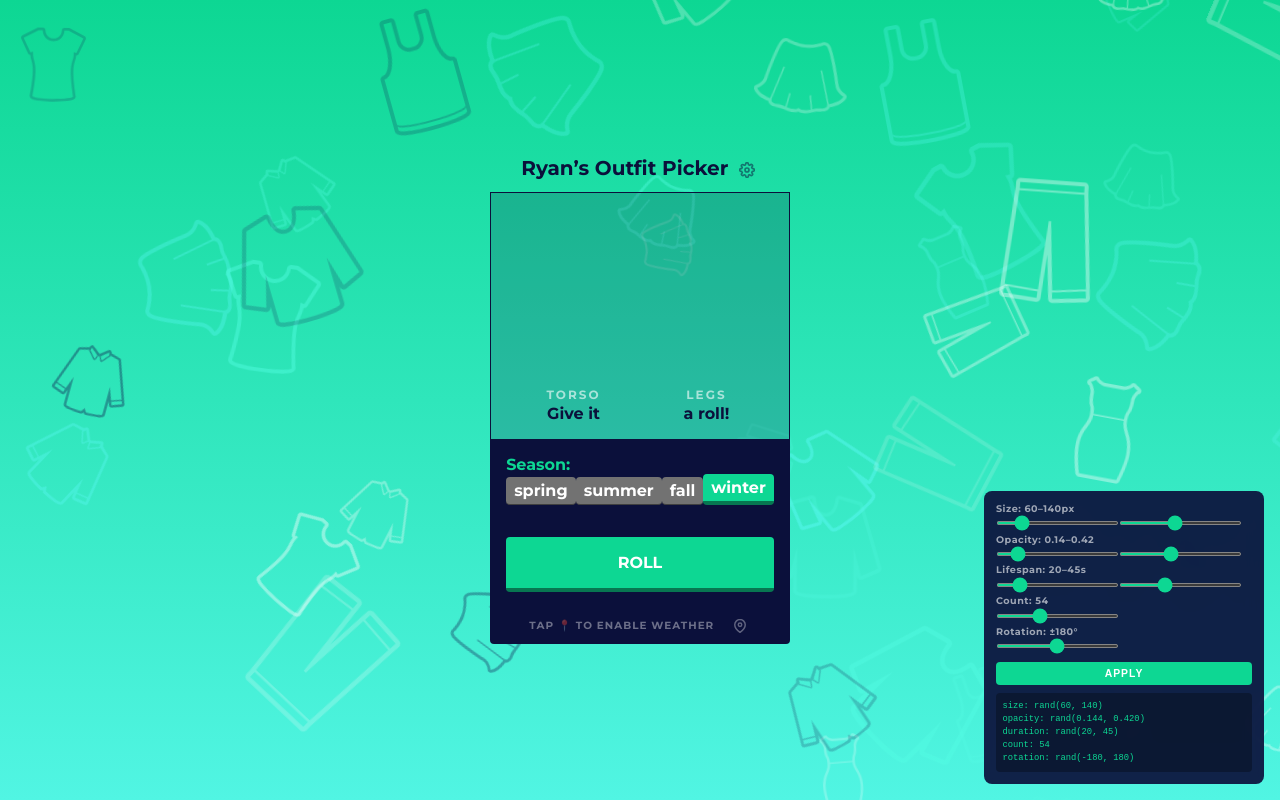
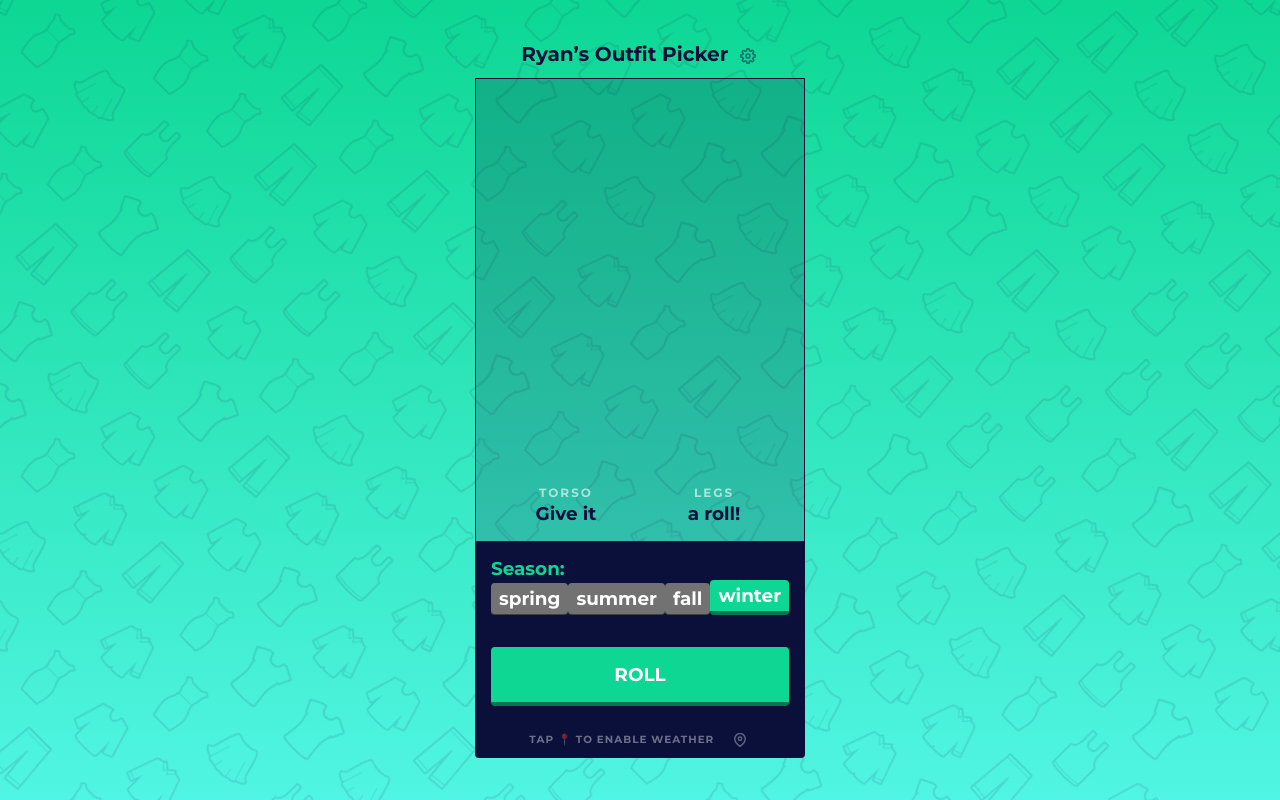
Before and after one commit to sc0ttr0berts0n/outfit-picker, a Vue app: page / in a window 1280 px wide. Built offline with nearby package versions, Linux system fonts and the light colour scheme.

Commit message:
scrolling background icon effect

```diff
--- a/src/App.vue
+++ b/src/App.vue
@@ -199,9 +199,9 @@ header {
   padding: 1rem;
   font-size: 1rem;
   height: 100dvh;
-  max-height: 520px;
+  max-height: 620px;
   width: 100%;
-  max-width: 375px;
+  max-width: 420px;
   display: grid;
   grid-template-columns: 1fr 1fr;
   grid-template-rows: auto 1fr auto auto auto;
@@ -211,6 +211,20 @@ header {
     'settings settings'
     'button button'
     'weather weather';
+
+  @media (min-width: 768px) {
+    max-width: 480px;
+    max-height: 700px;
+    padding: 1.5rem;
+    font-size: 1.1rem;
+  }
+
+  @media (min-width: 1024px) {
+    max-width: 520px;
+    max-height: 780px;
+    padding: 2rem;
+    font-size: 1.15rem;
+  }
 }
 
 section {
@@ -320,28 +334,28 @@ section {
   width: 100%;
   height: auto;
   transform-origin: center top;
-  max-width: 60px;
+  max-width: clamp(50px, 15vw, 80px);
 
   &.tank-top {
-    max-width: 60px;
+    max-width: clamp(50px, 15vw, 80px);
   }
   &.trousers {
-    max-width: 70px;
+    max-width: clamp(60px, 17vw, 90px);
   }
   &.skirt {
-    max-width: 90px;
+    max-width: clamp(75px, 22vw, 110px);
   }
   &.tshirt {
-    max-width: 80px;
+    max-width: clamp(65px, 20vw, 100px);
   }
   &.dress {
-    max-width: 55px;
+    max-width: clamp(45px, 13vw, 70px);
   }
   &.shirt {
-    max-width: 90px;
+    max-width: clamp(75px, 22vw, 110px);
   }
   &.sweater {
-    max-width: 90px;
+    max-width: clamp(75px, 22vw, 110px);
   }
 }
 
--- a/src/components/FloatingIcons.vue
+++ b/src/components/FloatingIcons.vue
@@ -1,53 +1,54 @@
 <template>
   <div class="floating-icons" aria-hidden="true">
-    <div
-      v-for="particle in particles"
-      :key="particle.id"
-      class="particle"
-      :style="particle.style"
-    >
-      <img :src="particle.src" alt="" />
-    </div>
-  </div>
-
-  <!-- Debug sliders -->
-  <div class="debug-panel">
-    <div class="debug-row">
-      <label>Size: {{ sizeMin }}–{{ sizeMax }}px</label>
-      <input type="range" v-model.number="sizeMin" min="10" max="300" step="5" />
-      <input type="range" v-model.number="sizeMax" min="10" max="300" step="5" />
-    </div>
-    <div class="debug-row">
-      <label>Opacity: {{ opacityMin.toFixed(2) }}–{{ opacityMax.toFixed(2) }}</label>
-      <input type="range" v-model.number="opacityMin" min="0.01" max="1" step="0.01" />
-      <input type="range" v-model.number="opacityMax" min="0.01" max="1" step="0.01" />
-    </div>
-    <div class="debug-row">
-      <label>Lifespan: {{ durationMin }}–{{ durationMax }}s</label>
-      <input type="range" v-model.number="durationMin" min="3" max="120" step="1" />
-      <input type="range" v-model.number="durationMax" min="3" max="120" step="1" />
-    </div>
-    <div class="debug-row">
-      <label>Count: {{ count }}</label>
-      <input type="range" v-model.number="count" min="5" max="150" step="1" />
-    </div>
-    <div class="debug-row">
-      <label>Rotation: ±{{ rotationMax }}°</label>
-      <input type="range" v-model.number="rotationMax" min="0" max="360" step="5" />
-    </div>
-    <button class="debug-apply" @click="regenerate">Apply</button>
-    <div class="debug-output">
-      <code>size: rand({{ sizeMin }}, {{ sizeMax }})<br/>
-      opacity: rand({{ opacityMin.toFixed(3) }}, {{ opacityMax.toFixed(3) }})<br/>
-      duration: rand({{ durationMin }}, {{ durationMax }})<br/>
-      count: {{ count }}<br/>
-      rotation: rand(-{{ rotationMax }}, {{ rotationMax }})</code>
+    <div class="grid-scroll">
+      <div class="grid-inner">
+        <!-- First copy -->
+        <div
+          v-for="(row, r) in rows"
+          :key="'a' + r"
+          class="brick-row"
+          :class="{ offset: r % 2 === 1 }"
+        >
+          <div
+            v-for="(cell, c) in row"
+            :key="c"
+            class="brick-cell"
+          >
+            <img
+              :src="cell.src"
+              alt=""
+              class="brick-icon"
+              :style="{ filter: cell.filter, opacity: cell.opacity }"
+            />
+          </div>
+        </div>
+        <!-- Duplicate for seamless loop -->
+        <div
+          v-for="(row, r) in rows"
+          :key="'b' + r"
+          class="brick-row"
+          :class="{ offset: r % 2 === 1 }"
+        >
+          <div
+            v-for="(cell, c) in row"
+            :key="c"
+            class="brick-cell"
+          >
+            <img
+              :src="cell.src"
+              alt=""
+              class="brick-icon"
+              :style="{ filter: cell.filter, opacity: cell.opacity }"
+            />
+          </div>
+        </div>
+      </div>
     </div>
   </div>
 </template>
 
 <script setup>
-import { ref, onMounted } from 'vue'
+import { computed } from 'vue'
 
 const ICONS = [
   '/img/clothing/dress.svg',
@@ -59,72 +60,50 @@ const ICONS = [
   '/img/clothing/tshirt.svg',
 ]
 
+// Navy blue only
 const COLOR_FILTERS = [
-  'brightness(0) invert(1)',
-  'brightness(0) invert(82%) sepia(40%) saturate(600%) hue-rotate(110deg)',
-  'brightness(0) invert(8%) sepia(60%) saturate(3000%) hue-rotate(220deg)',
-  'brightness(0) invert(85%) sepia(30%) saturate(800%) hue-rotate(130deg)',
+  'brightness(0) invert(8%) sepia(60%) saturate(3000%) hue-rotate(220deg)',         // navy #0b103b
 ]
 
-// Debug controls
-const sizeMin = ref(60)
-const sizeMax = ref(140)
-const opacityMin = ref(0.144)
-const opacityMax = ref(0.42)
-const durationMin = ref(20)
-const durationMax = ref(45)
-const count = ref(54)
-const rotationMax = ref(180)
+const COLS = 30
+const TILE_ROWS = 30
 
-function rand(min, max) {
-  return min + Math.random() * (max - min)
-}
-
-function createParticle(id) {
-  const size = rand(sizeMin.value, sizeMax.value)
-  const opacity = rand(opacityMin.value, opacityMax.value)
-  const duration = rand(durationMin.value, durationMax.value)
-  const delay = rand(0, -duration)
-  const startX = rand(0, 100)
-  const startY = rand(0, 100)
-  const driftX = rand(-30, 30)
-  const driftY = rand(-40, -10)
-  const rotation = rand(-rotationMax.value, rotationMax.value)
-  const colorFilter = COLOR_FILTERS[Math.floor(Math.random() * COLOR_FILTERS.length)]
-
-  return {
-    id,
-    src: ICONS[Math.floor(Math.random() * ICONS.length)],
-    style: {
-      width: `${size}px`,
-      height: `${size}px`,
-      '--max-opacity': opacity,
-      left: `${startX}%`,
-      top: `${startY}%`,
-      '--drift-x': `${driftX}vw`,
-      '--drift-y': `${driftY}vh`,
-      '--rotation': `${rotation}deg`,
-      '--color-filter': colorFilter,
-      animationDuration: `${duration}s`,
-      animationDelay: `${delay}s`,
-    },
+// Seeded PRNG for deterministic but well-distributed randomness
+function mulberry32(seed) {
+  return function () {
+    seed |= 0
+    seed = (seed + 0x6d2b79f5) | 0
+    let t = Math.imul(seed ^ (seed >>> 15), 1 | seed)
+    t = (t + Math.imul(t ^ (t >>> 7), 61 | t)) ^ t
+    return ((t ^ (t >>> 14)) >>> 0) / 4294967296
   }
 }
 
-const particles = ref([])
-
-function regenerate() {
-  particles.value = Array.from({ length: count.value }, (_, i) =>
-    createParticle(i)
-  )
-}
-
-onMounted(() => {
-  regenerate()
+const rows = computed(() => {
+  const rng = mulberry32(42)
+  const grid = []
+  for (let r = 0; r < TILE_ROWS; r++) {
+    const row = []
+    for (let c = 0; c < COLS; c++) {
+      row.push({
+        src: ICONS[Math.floor(rng() * ICONS.length)],
+        filter: COLOR_FILTERS[Math.floor(rng() * COLOR_FILTERS.length)],
+        opacity: 0.12,
+      })
+    }
+    grid.push(row)
+  }
+  return grid
 })
 </script>
 
 <style lang="scss" scoped>
+$cell-size: 55px;
+$gap: 20px;
+$row-step: $cell-size + $gap;
+// The tile is TILE_ROWS rows; we scroll exactly that distance then reset
+$tile-height: $row-step * 30;
+
 .floating-icons {
   position: fixed;
   inset: 0;
@@ -133,96 +112,54 @@ onMounted(() => {
   overflow: hidden;
 }
 
-.particle {
+.grid-scroll {
   position: absolute;
-  animation: drift linear infinite;
-  will-change: transform;
+  top: 50%;
+  left: 50%;
+  width: 250vmax;
+  height: 250vmax;
+  transform: translate(-50%, -50%) rotate(45deg);
+}
 
-  img {
-    width: 100%;
-    height: 100%;
-    object-fit: contain;
-    filter: var(--color-filter, brightness(0) invert(1));
+.grid-inner {
+  display: flex;
+  flex-direction: column;
+  animation: scroll-grid 180s linear infinite;
+}
+
+.brick-row {
+  display: flex;
+  flex-shrink: 0;
+  height: $row-step;
+
+  &.offset {
+    margin-left: calc($cell-size / 2 + $gap / 2);
   }
 }
 
-@keyframes drift {
+.brick-cell {
+  width: $cell-size;
+  height: $cell-size;
+  flex-shrink: 0;
+  margin-right: $gap;
+  display: flex;
+  align-items: center;
+  justify-content: center;
+}
+
+.brick-icon {
+  width: 100%;
+  height: 100%;
+  object-fit: contain;
+}
+
+// Scroll by exactly one tile's worth of rows, then the duplicate takes over seamlessly
+@keyframes scroll-grid {
   0% {
-    transform: translate(0, 0) rotate(0deg);
-    opacity: 0;
-  }
-  5% {
-    opacity: var(--max-opacity);
-  }
-  95% {
-    opacity: var(--max-opacity);
+    transform: translateY(0);
   }
   100% {
-    transform: translate(var(--drift-x), var(--drift-y)) rotate(var(--rotation));
-    opacity: 0;
+    transform: translateY(-#{$tile-height});
   }
 }
-
-.debug-panel {
-  position: fixed;
-  bottom: 1rem;
-  right: 1rem;
-  z-index: 9999;
-  background: rgba(11, 16, 59, 0.92);
-  color: white;
-  padding: 0.75rem;
-  border-radius: 8px;
-  font-family: 'Montserrat', monospace;
-  font-size: 0.6rem;
-  width: 280px;
-  pointer-events: auto;
-  backdrop-filter: blur(8px);
-}
-
-.debug-row {
-  margin-bottom: 0.4rem;
-
-  label {
-    display: block;
-    margin-bottom: 0.15rem;
-    color: rgba(255, 255, 255, 0.6);
-    letter-spacing: 0.5px;
-  }
-
-  input[type="range"] {
-    width: 48%;
-    height: 4px;
-    accent-color: #0dd793;
-  }
-}
-
-.debug-apply {
-  width: 100%;
-  padding: 0.4rem;
-  margin-top: 0.3rem;
-  background: #0dd793;
-  color: white;
-  border: none;
-  border-radius: 4px;
-  font-weight: bold;
-  font-size: 0.65rem;
-  cursor: pointer;
-  text-transform: uppercase;
-  letter-spacing: 1px;
-
-  &:hover {
-    background: #0bc480;
-  }
-}
-
-.debug-output {
-  margin-top: 0.5rem;
-  padding: 0.4rem;
-  background: rgba(0, 0, 0, 0.3);
-  border-radius: 4px;
-  font-family: monospace;
-  font-size: 0.55rem;
-  color: #0dd793;
-  line-height: 1.5;
-}
 </style>
```
